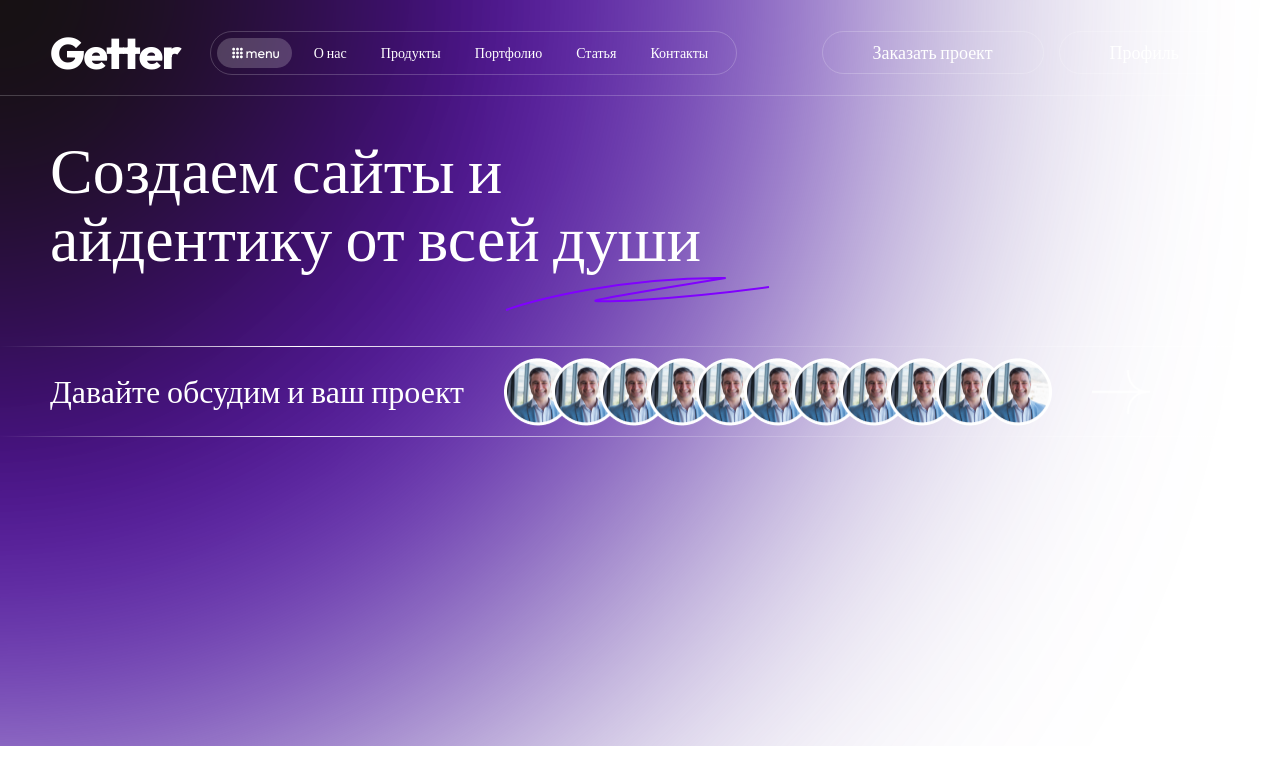
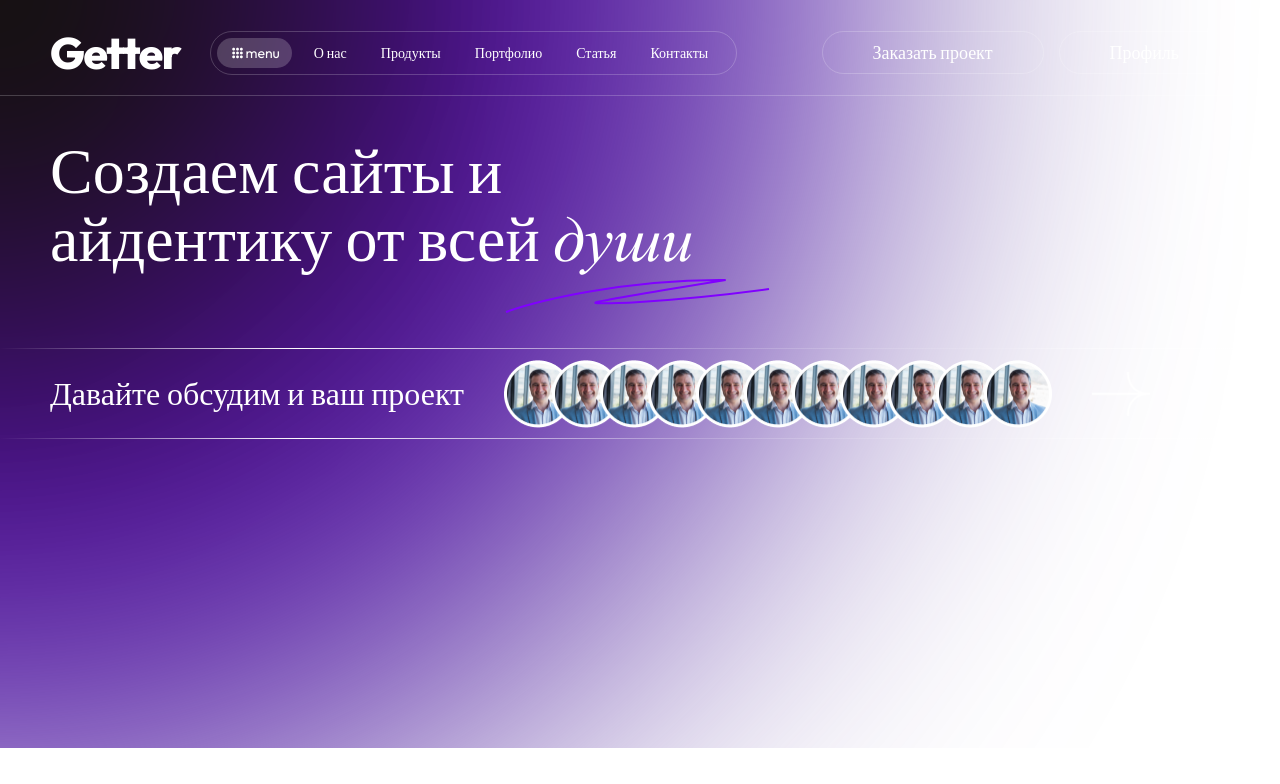
Before and after one commit to tohird03/getter.uz, a React (Create React App) app: page / in a window 1280 px wide. Shown: the top 784 px of the page. Built offline with nearby package versions, Linux system fonts and the light colour scheme.

Commit message:
Add fonts

```diff
--- a/src/Components/Hero/Hero.jsx
+++ b/src/Components/Hero/Hero.jsx
@@ -10,7 +10,7 @@ const Hero = () => {
         <div className="hero">
             <div className="container">
                 <h2 className='hero__heading'>
-                    Создаем сайты и айдентику от всей души
+                    Создаем сайты и айдентику от всей <span className='hero__heading-span'>души</span>
                 </h2>
 
                 <a className='hero__link' href="#">
--- a/src/Components/Hero/Hero.scss
+++ b/src/Components/Hero/Hero.scss
@@ -1,3 +1,7 @@
+@font-face {
+    font-family: NewRomanItalic;
+    src: url("../../Assets/Fonts/TimesNewRomanItalic.ttf");
+}
 .hero {
     padding: 40px 0 400px;
     &__heading {
@@ -9,6 +13,9 @@
         color: #FFFFFF;
         max-width: 700px;
         margin-bottom: 74px;
+    }
+    &__heading-span {
+        font-family: NewRomanItalic;
     }
     &__heading::after {
         content: url("../../Assets/Images/after.svg");
```
Also changed, not shown: src/Assets/Fonts/TimesNewRomanItalic.ttf (added), src/Assets/Fonts/times_new_roman_itealic.ttf (added).
